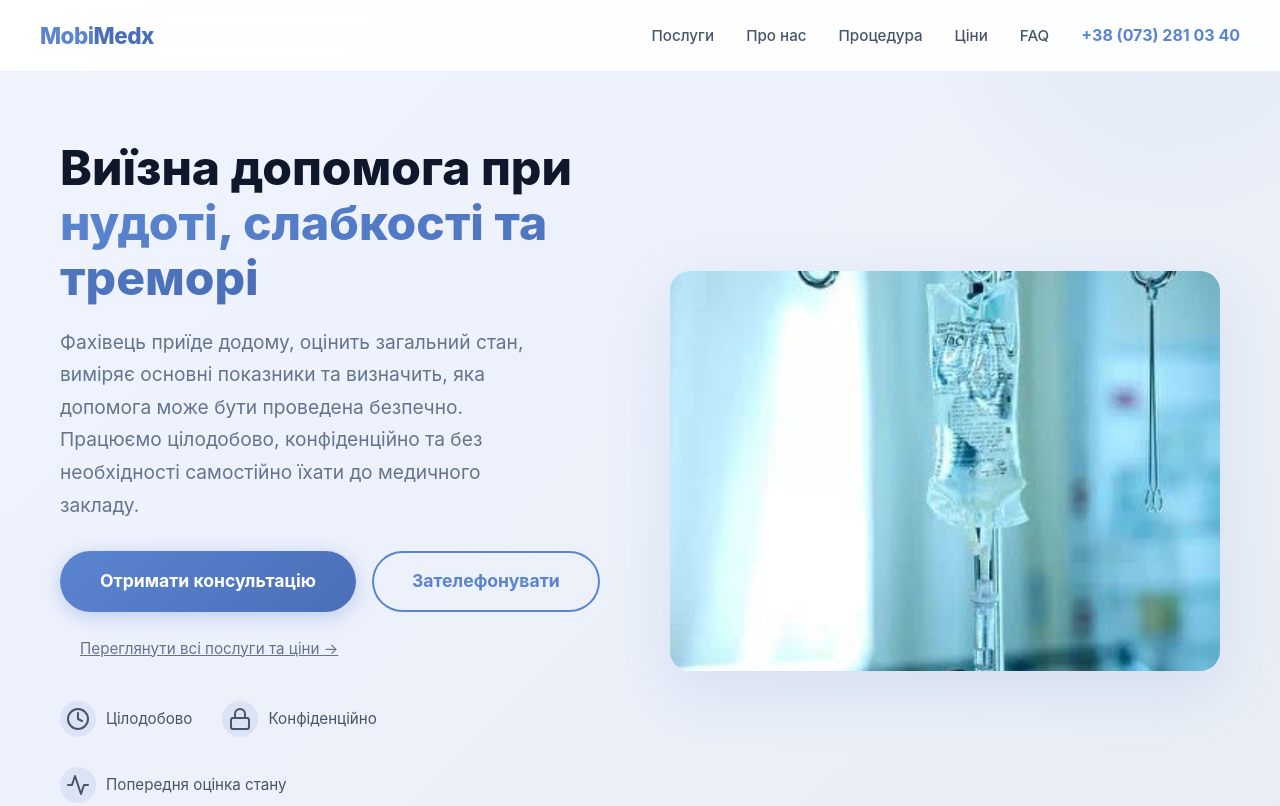
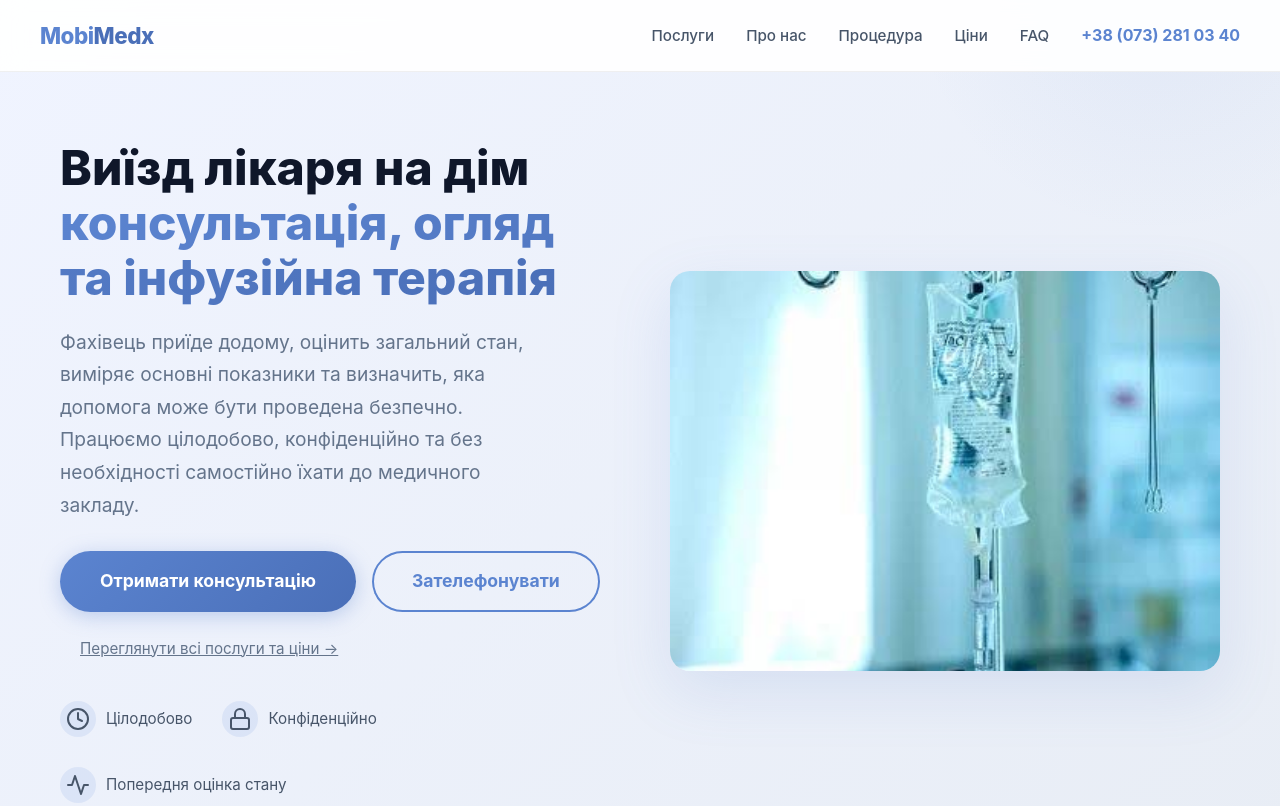
Before and after one commit to bunakaleavlad/mobimedx-landing, a website: page index.html in a window 1280 px wide. Shown: the top 806 px of the page. Drawn offline with Linux system fonts and the light colour scheme.

Commit message:
Update hero section heading in index.html

```diff
--- a/index.html
+++ b/index.html
@@ -977,7 +977,7 @@
         <div class="container">
             <div class="hero-grid">
                 <div class="hero-content">
-                    <h1>Виїзна допомога при <span class="highlight">нудоті, слабкості та треморі</span></h1>
+                    <h1>Виїзд лікаря на дім <span class="highlight">консультація, огляд та інфузійна терапія</span></h1>
                     <p>Фахівець приїде додому, оцінить загальний стан, виміряє основні показники та визначить, яка допомога може бути проведена безпечно. Працюємо цілодобово, конфіденційно та без необхідності самостійно їхати до медичного закладу.</p>
                     <div class="hero-buttons-container">
                         <div class="hero-buttons">
```
